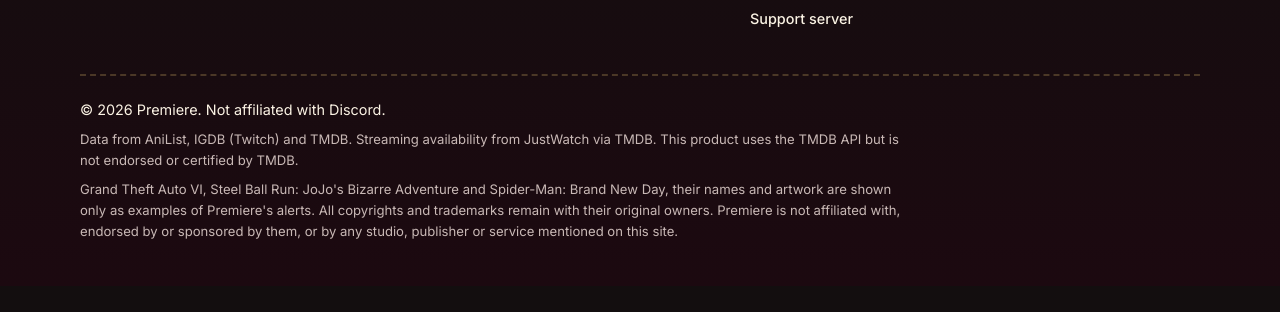
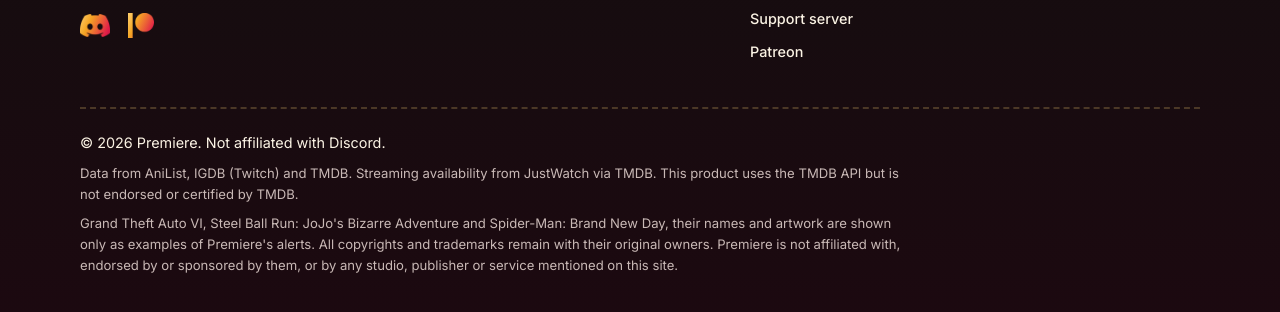
Before and after one commit to hvn-x/PremiereSite, a plain HTML site: page index.html in a window 1280 px wide. Shown: the part 6165-6477 px from the top of the page. Before the commit the page ends 6451 px from the top, so only its background shows below. Drawn offline with Linux system fonts and the light colour scheme; no server answers.

Commit message:
Footer: Discord and Patreon icons filled with the ticket gradient
Co-Authored-By: Claude Opus 5.5 <noreply@anthropic.com>
Claude-Session: https://claude.ai/code/session_011wgfKg9ShNBLNE5rtM9Seq

```diff
--- a/index.html
+++ b/index.html
@@ -249,6 +249,10 @@
       <div class="footer-brand">
         <a class="brand" href="./"><img src="assets/logo.png" alt="" width="46" height="46">Premiere</a>
         <p>Release alerts for anime, movies, TV and games, right in Discord. Free, forever.</p>
+        <div class="footer-social">
+          <a class="social social-discord" href="https://discord.gg/dvxegavKFR" aria-label="Support server on Discord"></a>
+          <a class="social social-patreon" href="https://www.patreon.com/cw/hvn_x" aria-label="Premiere on Patreon"></a>
+        </div>
       </div>
       <nav class="footer-cols" aria-label="Footer">
         <div>
@@ -258,6 +262,7 @@
             <li><a data-invite="user" href="https://discord.com/oauth2/authorize?client_id=1572778431991517194&amp;scope=applications.commands&amp;integration_type=1">Add to your account</a></li>
             <li><a href="./#commands">Commands</a></li>
             <li><a href="https://discord.gg/dvxegavKFR">Support server</a></li>
+            <li><a href="https://www.patreon.com/cw/hvn_x">Patreon</a></li>
           </ul>
         </div>
         <div>
--- a/style.css
+++ b/style.css
@@ -715,6 +715,18 @@ section { padding-block: clamp(48px, 8vw, 96px); }
 }
 .footer-grid { display: grid; grid-template-columns: minmax(0, 1.4fr) minmax(0, 1fr); gap: 40px; align-items: start; }
 .footer-brand p { margin: 14px 0 0; max-width: 34ch; font-size: 0.98rem; }
+.footer-social { display: flex; gap: 18px; margin-top: 20px; }
+.social {
+  width: 30px; height: 30px;
+  background: var(--ticket);
+  -webkit-mask: var(--icon) center / contain no-repeat;
+          mask: var(--icon) center / contain no-repeat;
+  transition: transform 160ms ease, filter 160ms ease;
+}
+.social:hover { transform: translateY(-2px); filter: brightness(1.15); }
+.social:focus-visible { outline-offset: 6px; }
+.social-discord { --icon: url("assets/icon-discord.png"); }
+.social-patreon { --icon: url("assets/icon-patreon.png"); width: 26px; }
 .footer-cols { display: grid; grid-template-columns: repeat(2, minmax(0, 1fr)); gap: 32px; }
 .footer-cols h2 { margin: 0 0 14px; font: 800 1.25rem/1 var(--display); letter-spacing: 0.02em; color: var(--champagne); }
 .footer-cols ul { display: grid; gap: 10px; margin: 0; padding: 0; list-style: none; }
```
Also changed, not shown: privacy.html (+5 -0 lines), terms.html (+5 -0 lines), assets/icon-discord.png (added), assets/icon-patreon.png (added).
